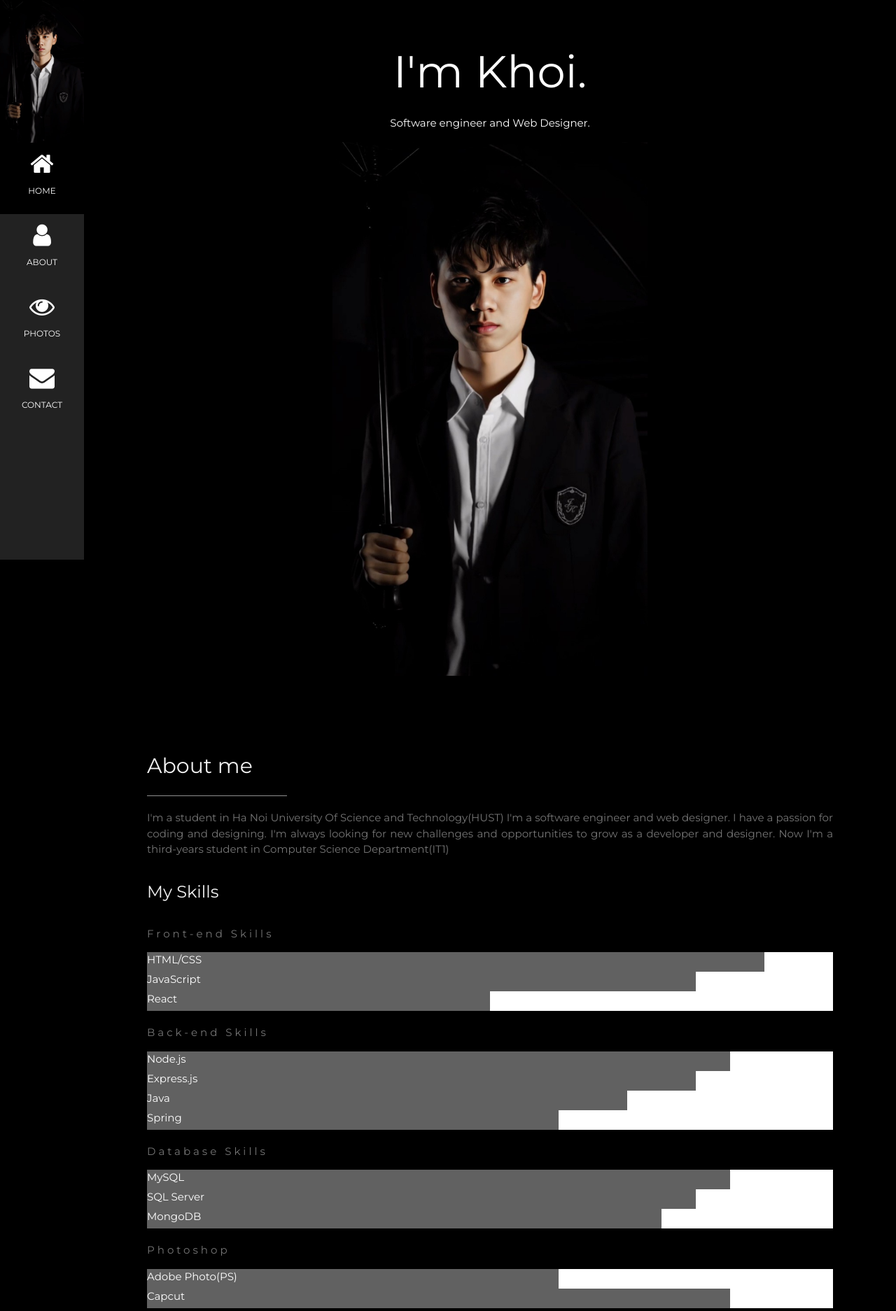
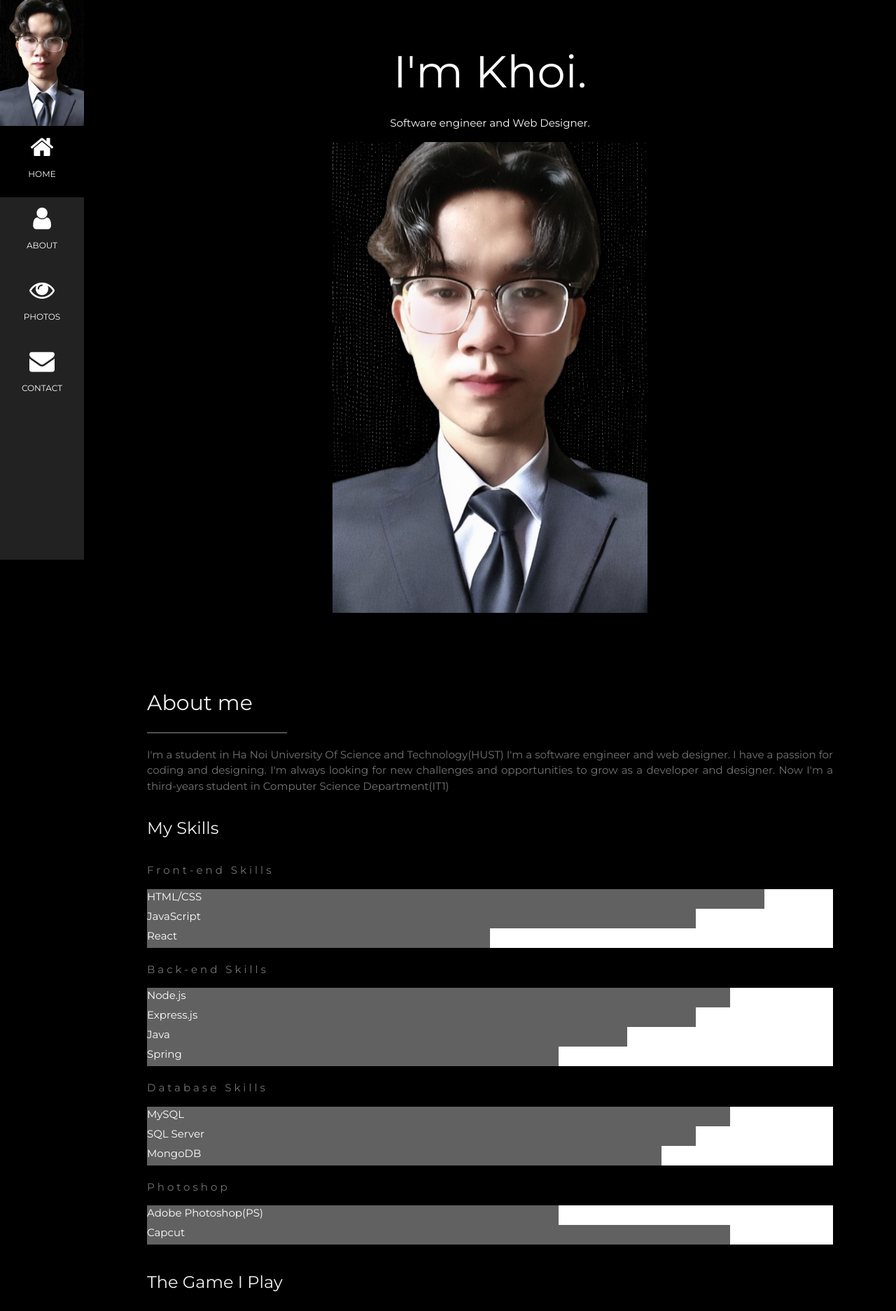
Before and after one commit to khoigf/khoigf.github.io, a plain HTML site: page proweb.html in a window 1280 px wide. Shown: the top 1874 px of the page at 70% size. Drawn offline with nearby package versions, Linux system fonts and the light colour scheme.

Commit message:
change picture

```diff
--- a/proweb.html
+++ b/proweb.html
@@ -106,7 +106,7 @@
     <!-- Icon Bar (Sidebar - hidden on small screens) -->
     <nav class="w3-sidebar w3-bar-block w3-small w3-hide-small w3-center">
         <!-- Avatar image in top left corner -->
-        <img src="myprofile1.jpg" style="width:100%">
+        <img src="vest2.png" style="width:100%">
         <a href="#" class="w3-bar-item w3-button w3-padding-large w3-black">
             <i class="fa fa-home w3-xxlarge"></i>
             <p>HOME</p>
@@ -141,7 +141,7 @@
         <header class="w3-container w3-padding-32 w3-center w3-black" id="home">
             <h1 class="w3-jumbo"><span class="w3-hide-small">I'm</span> Khoi.</h1>
             <p>Software engineer and Web Designer.</p>
-            <img src="myprofile1.jpg" alt="boy" class="w3-image" width="450" height="650">
+            <img src="vest2.png" alt="boy" class="w3-image" width="450" height="650">
         </header>
 
         <!-- About Section -->
@@ -199,7 +199,7 @@
             <div class="skill-container">
                 <p class="w3-wide">Photoshop</p>
                 <div class="w3-white">
-                    <div class="w3-dark-grey" style="height:28px;width:60%">Adobe Photo(PS)</div>
+                    <div class="w3-dark-grey" style="height:28px;width:60%">Adobe Photoshop(PS)</div>
                 </div>
                 <div class="w3-white">
                     <div class="w3-dark-grey" style="height:28px;width:85%">Capcut</div>
@@ -264,7 +264,7 @@
         <div class="w3-padding-64 w3-content" id="photos">
             <h2 class="w3-text-light-grey">My Background Photos</h2>
             <hr style="width:200px" class="w3-opacity">
-
+            <h3>Choose an image to upload</h3>
             <input type="file" id="fileInput" multiple>
             <div class="w3-row-padding" id="photo-grid">
                 <!-- Photos will be injected here by JavaScript -->
@@ -282,7 +282,7 @@
                 <p><i class="fa fa-phone fa-fw w3-text-white w3-xxlarge w3-margin-right"></i> Phone: +84 0325 16x xxx
                 </p>
                 <p><i class="fa fa-envelope fa-fw w3-text-white w3-xxlarge w3-margin-right"> </i> Email:
-                    tranhuykhoity2003@gmail.com
+                    huykhoity2003@gmail.com
                 </p>
             </div><br>
             <p>Let's get in touch. Send me a message:</p>
```
Also changed, not shown: myprofile.png (added), vest1.png (added), vest2.png (added).
